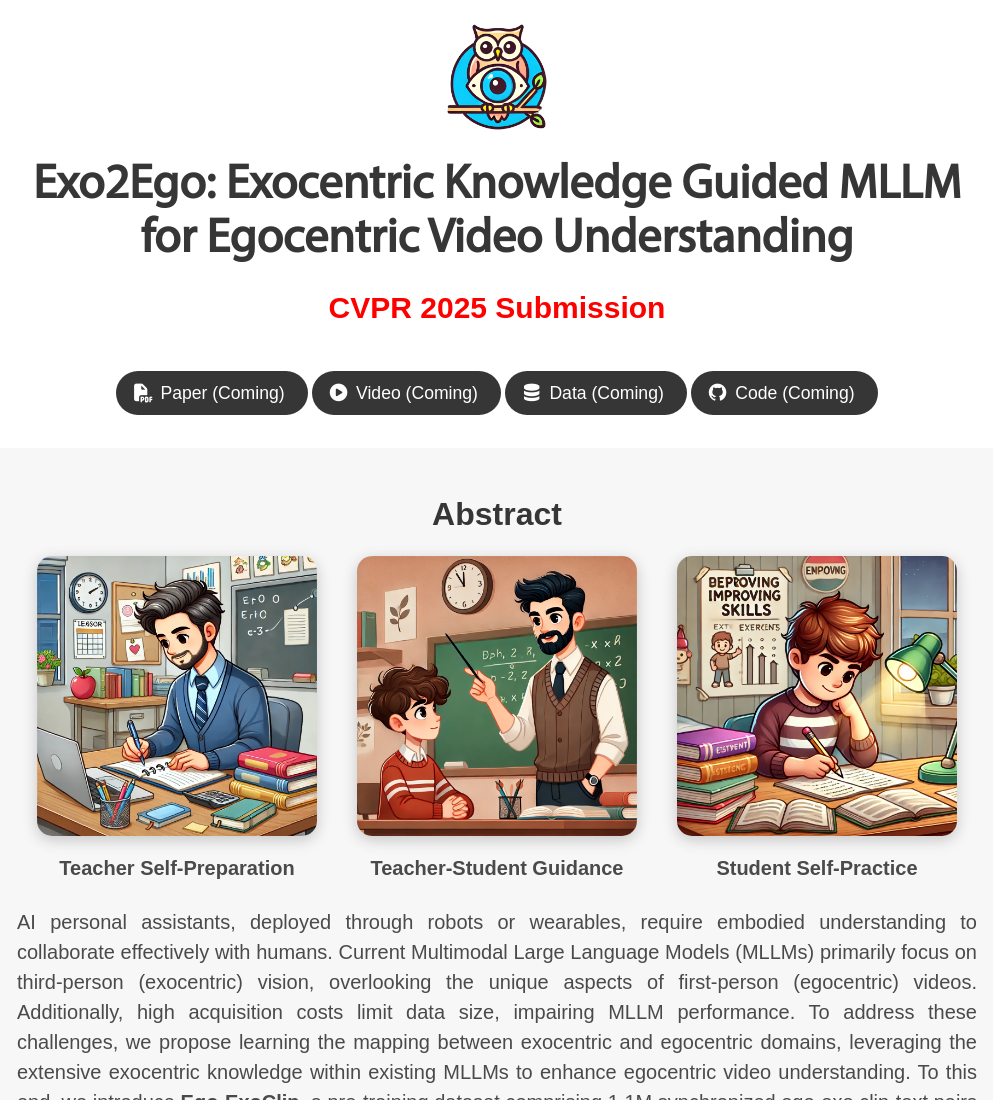
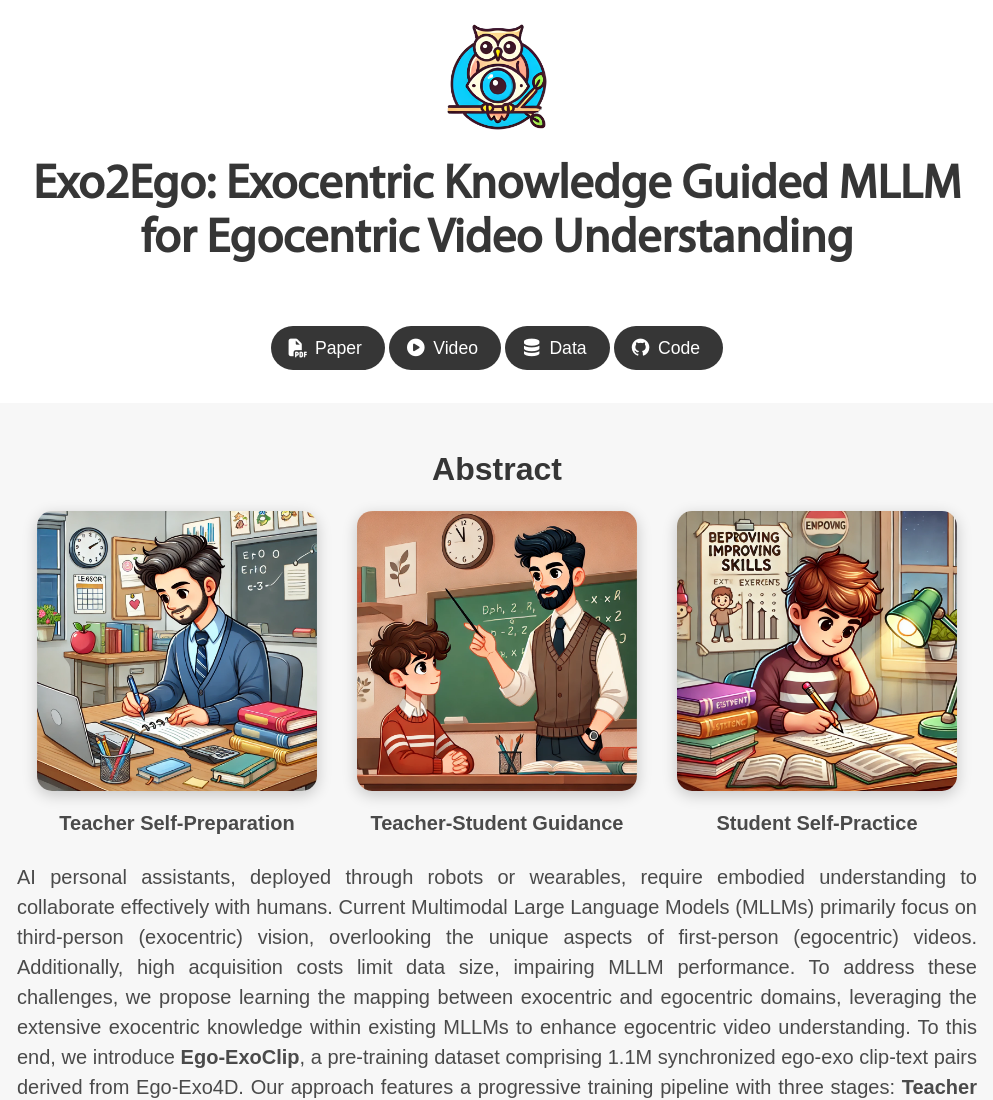
Before and after one commit to EgoVisionGroup/Exo2Ego.github.io, a plain HTML site: page index.html in a window 1280 px wide. Shown: the top 1100 px of the page, without its empty margins (143-1136 px from the left). Drawn offline with nearby package versions, Linux system fonts and the light colour scheme; some icons are missing; a web font is replaced by a local one.

Commit message:
Update index.html

```diff
--- a/index.html
+++ b/index.html
@@ -43,7 +43,7 @@
                 <div class="columns is-centered">
                     <div class="column has-text-centered">
                         <h2 class="title is-1 publication-title">Exo2Ego: Exocentric Knowledge Guided MLLM for Egocentric Video Understanding</h2>
-                        <h2 style="font-weight: bold; font-size: 30px; color: red;">CVPR 2025 Submission</h2>
+<!--                         <h2 style="font-weight: bold; font-size: 30px; color: red;">CVPR 2025 Submission</h2> -->
                         <br>
                         <!-- <span class="author-block">
                             <a target="_blank"
@@ -79,7 +79,7 @@
                                             <span class="icon">
                                                 <i class="fas fa-file-pdf"></i>
                                             </span>
-                                            <span>Paper (Coming)</span>
+                                            <span>Paper</span>
                                         </a>
                                     </span>
                                     <span class="link-block">
@@ -88,7 +88,7 @@
                                             <span class="icon">
                                                 <i class="fas fa-play-circle"></i>
                                             </span>
-                                            <span>Video (Coming)</span>
+                                            <span>Video</span>
                                         </a>
                                     </span>
                                     <span class="link-block">
@@ -97,7 +97,7 @@
                                             <span class="icon">
                                                 <i class="fas fa-database"></i>
                                             </span>
-                                            <span>Data (Coming)</span>
+                                            <span>Data</span>
                                         </a>
                                     </span>
 
@@ -109,7 +109,7 @@
                                             <span class="icon">
                                                 <i class="fab fa-github"></i>
                                             </span>
-                                            <span>Code (Coming)</span>
+                                            <span>Code</span>
                                         </a>
                                     </span>
 
```
